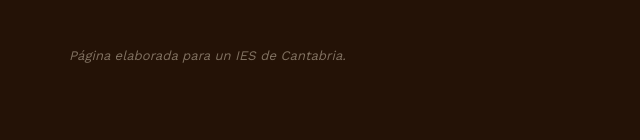
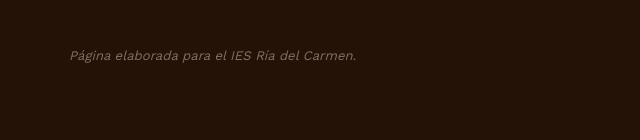
Before and after one commit to dorvaldev/investigadores, a plain HTML site: page index.html in a window 1280 px wide. Shown: the part 5905-6045 px from the top of the page, 243-883 px from the left. Drawn offline with nearby package versions, Linux system fonts and the light colour scheme.

Commit message:
Update index.html

```diff
--- a/index.html
+++ b/index.html
@@ -699,7 +699,7 @@
 <footer data-bg="#0a2016">
   <h3>Del hogar en la roca a la casa que casi no gasta</h3>
   <p>Seis etapas, un mismo reto: protegerse del frío del norte con lo que había alrededor en cada momento, piedra, hormigón o madera contralaminada. Cantabria, entre cuevas paleolíticas y polígonos industriales, ha sido escenario de casi todas ellas.</p>
-  <p class="credit">Página elaborada para un IES de Cantabria.</p>
+  <p class="credit">Página elaborada para el IES Ría del Carmen.</p>
 </footer>
 
 <script>
```
